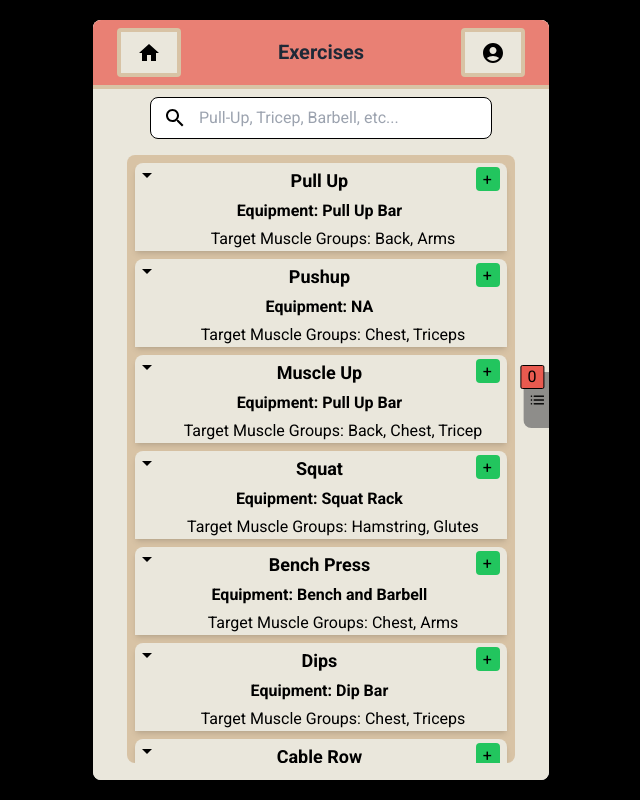
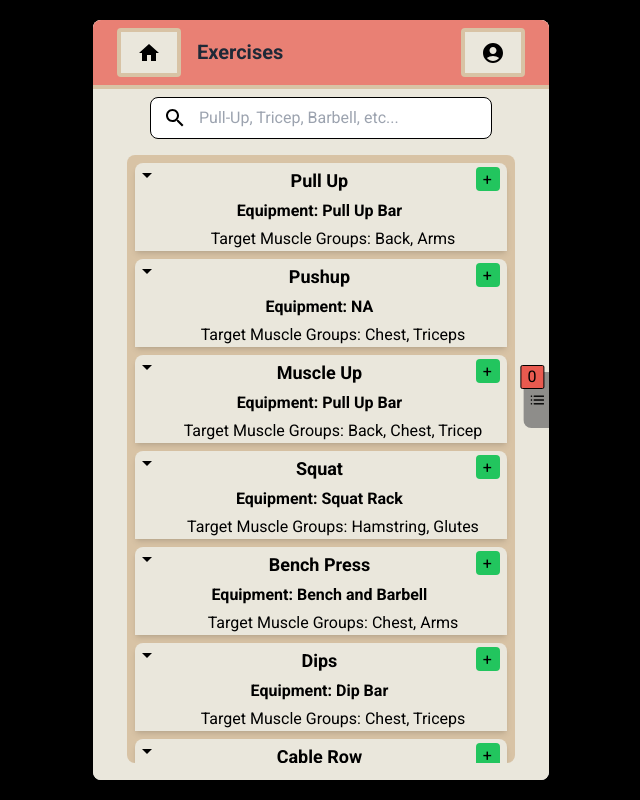
Before and after one commit to JoshuaW13/ConceptFitness, a React (Vite) app in the folder conceptFitness/: page /home in a window 1280 px wide. Both pictures are taken after a click on the button "Exercises". Shown: the whole page, without its empty margins (319-959 px from the left). Built offline with nearby package versions, Linux system fonts and the light colour scheme.

Commit message:
Removed home button on the homepage
it does nothing lol

```diff
--- a/conceptFitness/src/components/NavBar.jsx
+++ b/conceptFitness/src/components/NavBar.jsx
@@ -6,15 +6,19 @@ function NavBar({ FirstButton, SecondButton, OtherButtons, PageTitle }) {
   const otherButtonsArray = Array.isArray(OtherButtons) ? OtherButtons : [];
 
   return (
-    <nav className="navbar p-2">
+    <nav className="navbar p-2 flex justify-between items-center">
+      <div className="left-buttons flex items-center">
         {FirstButton && <FirstButton />}
         {otherButtonsArray.map((getButtonProps, index) => {
           // Invoke the function to get the component and props
           const { component: ButtonComponent, props } = getButtonProps();
           return <ButtonComponent key={index} {...props} />;
         })}
-      {PageTitle&& <h2 className=" flex justify-center items-center text-xl font-bold text-gray-800">{PageTitle}</h2>}
-      {SecondButton && <SecondButton />}
+        {PageTitle && (
+          <h2 className="text-xl font-bold text-gray-800 mx-4">{PageTitle}</h2>
+        )}
+      </div>
+      {SecondButton && <div className="ml-auto">{<SecondButton />}</div>}
     </nav>
   );
 }
--- a/conceptFitness/src/pages/Home.jsx
+++ b/conceptFitness/src/pages/Home.jsx
@@ -36,7 +36,7 @@ function Home() {
 
   return (
       <div className='w-full h-full flex flex-col justify-center items-center bg-[#EAE7DC]'>
-        <NavBar FirstButton={HomeButton} SecondButton={ProfileButton}></NavBar>
+        <NavBar SecondButton={ProfileButton}></NavBar>
         <Calender></Calender>
         <div className='flex flex-col m-4 w-[90%] gap-4 flex-grow'>
           <div className='flex flex-row gap-2 flex-grow'>
```
Lines whose indentation alone changed are shown as unchanged.
